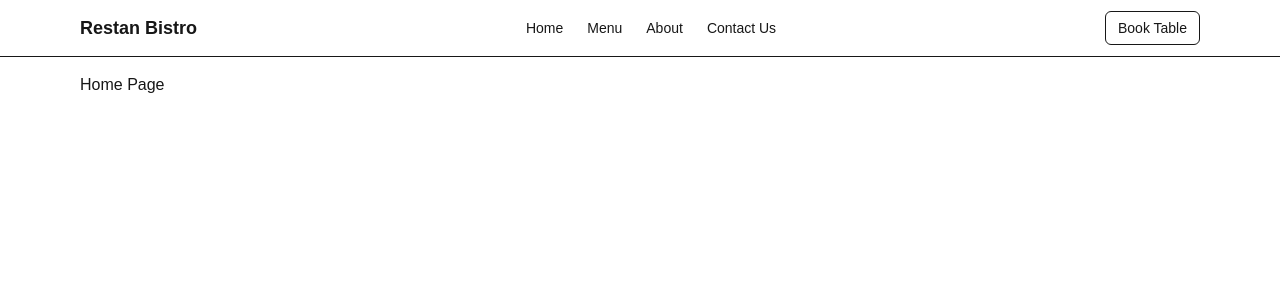
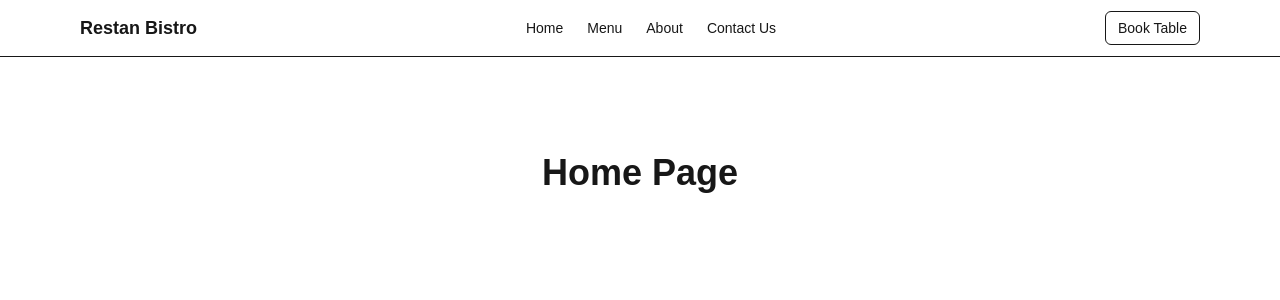
Before and after one commit to s4meekshagopinath/RestanBistro, a Next.js app: page / in a window 1280 px wide. Shown: the top 300 px of the page. Built offline with nearby package versions, Linux system fonts and the light colour scheme.

Commit message:
basic Home page content

```diff
--- a/app/page.js
+++ b/app/page.js
@@ -1,7 +1,9 @@
 export default function Home() {
   return (
-    <div>
-      <h1>Home Page</h1>
+    <div className="py-20">
+      <div className="max-w-6xl mx-auto px-4 text-center">
+        <h1 className="text-4xl font-bold mb-4">Home Page</h1>
+      </div>
     </div>
   );
 }
```
